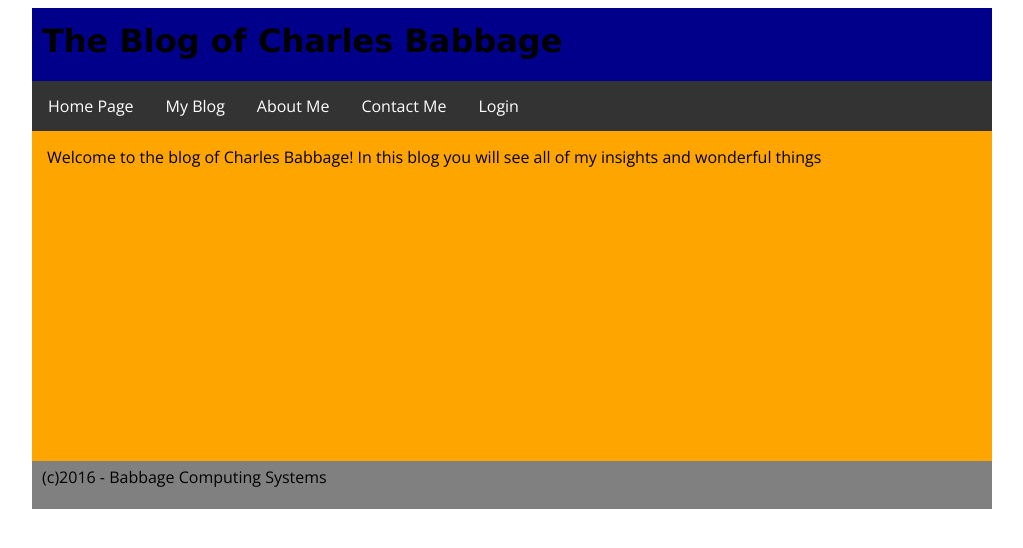
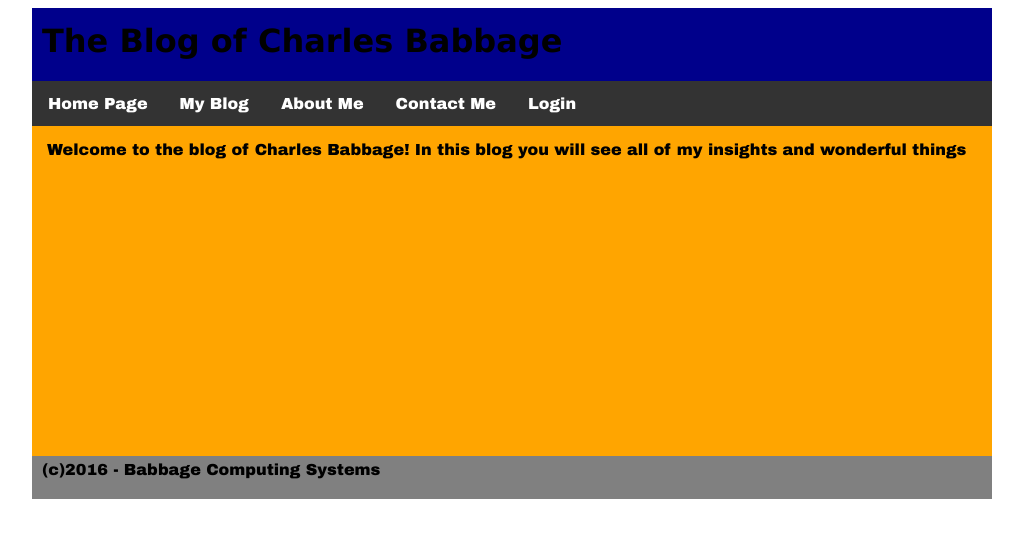
Before and after one commit to Medscootsman/Content_Creation, a PHP site: page / in a window 1280 px wide. Shown: the top 548 px of the page, without its empty margins (128-1151 px from the left). Run offline with PHP 8.4, Linux system fonts and the light colour scheme.

Commit message:
made some fancy changes ate

```diff
--- a/style/style.css
+++ b/style/style.css
@@ -17,7 +17,7 @@ h1, h2, p
 ;
 }*
  {
-     font-family: 'Open Sans', cursive
+     font-family: 'Arial Black', cursive
  ;
  }
 h1, h2
```
